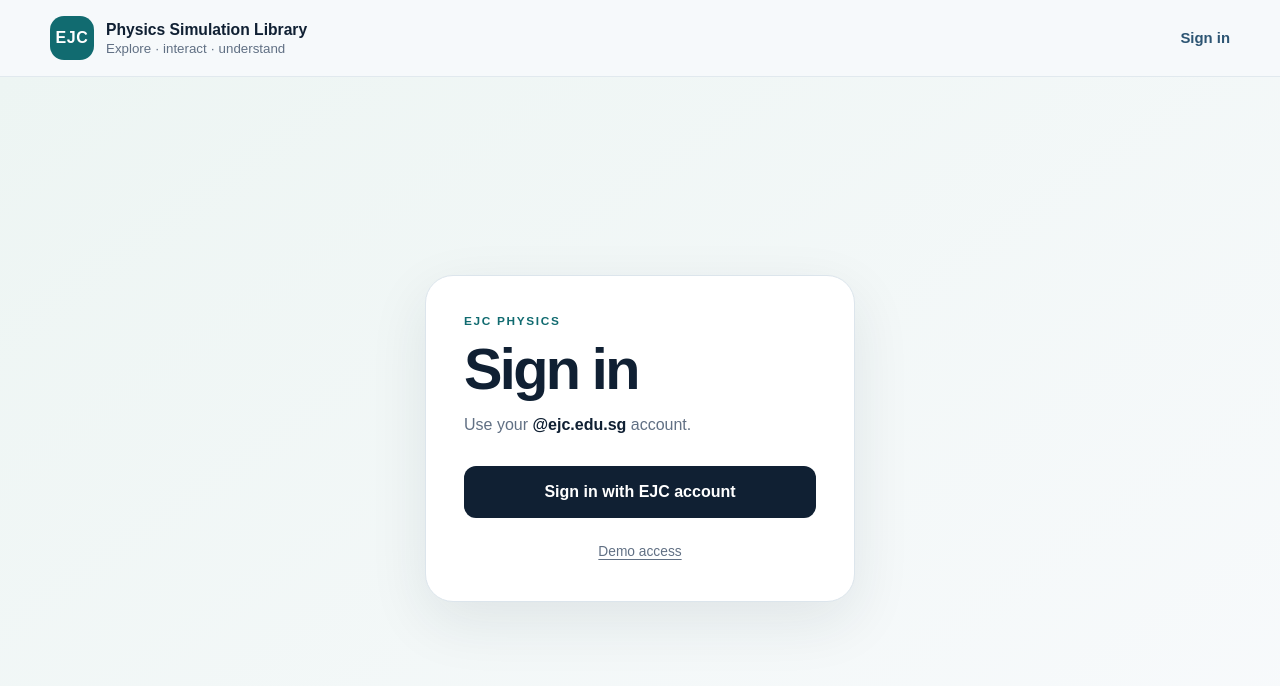
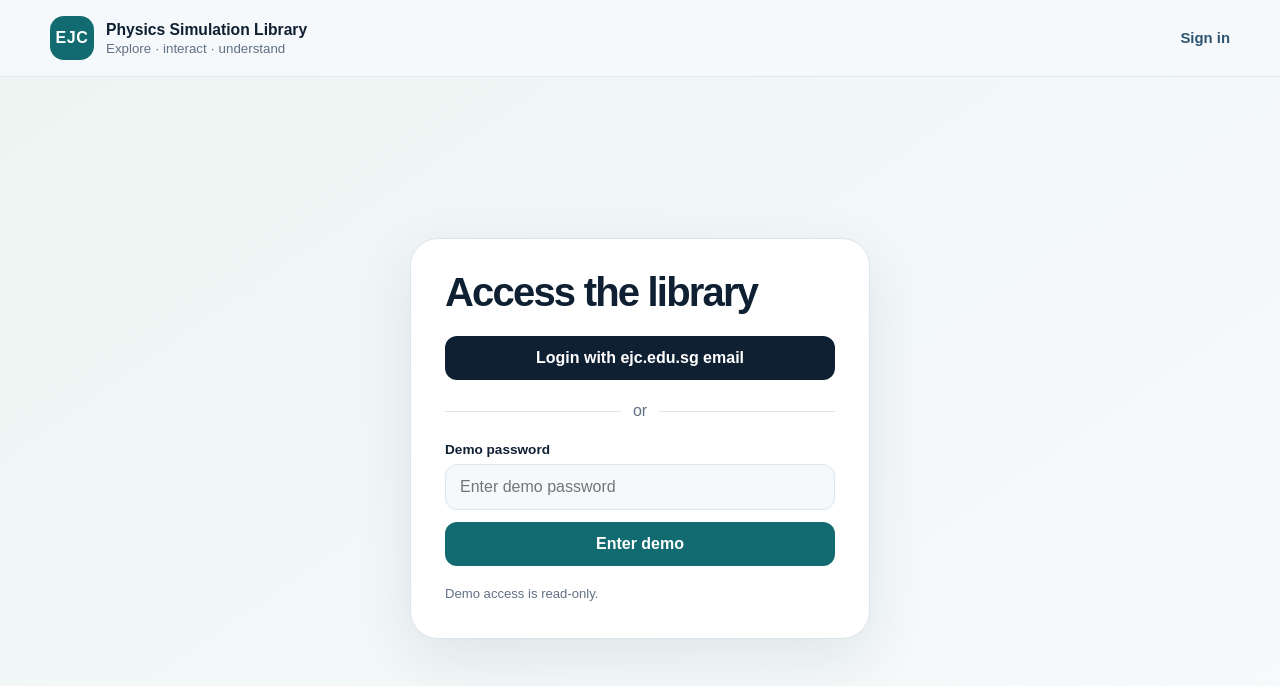
Before and after one commit to ejcphysicstutors/simulation-library, a Next.js app: page /login in a window 1280 px wide. Shown: the top 686 px of the page. Built offline with nearby package versions, Linux system fonts and the light colour scheme; no server answers.

Commit message:
Add files via upload

```diff
--- a/app/login/page.tsx
+++ b/app/login/page.tsx
@@ -13,10 +13,8 @@ export default async function LoginPage() {
 
   return (
     <main className="auth-page">
-      <section className="auth-card auth-card-simple">
-        <p className="eyebrow">EJC Physics</p>
-        <h1>Sign in</h1>
-        <p>Use your <strong>@ejc.edu.sg</strong> account.</p>
+      <section className="auth-card">
+        <h1>Access the library</h1>
         <LoginForm />
       </section>
     </main>
--- a/components/login-form.tsx
+++ b/components/login-form.tsx
@@ -15,7 +15,6 @@ function destinationForRole(role: string): string {
 export function LoginForm() {
   const router = useRouter();
   const [busy, setBusy] = useState<"google" | "demo" | null>(null);
-  const [demoOpen, setDemoOpen] = useState(false);
   const [demoPassword, setDemoPassword] = useState("");
   const [error, setError] = useState("");
 
@@ -74,24 +73,13 @@ export function LoginForm() {
 
   return (
     <>
-      <button className="auth-button google auth-button-primary" type="button" onClick={handleGoogle} disabled={busy !== null}>
-        {busy === "google" ? "Signing in…" : "Sign in with EJC account"}
+      <button className="auth-button google" type="button" onClick={handleGoogle} disabled={busy !== null}>
+        {busy === "google" ? "Signing in…" : "Login with ejc.edu.sg email"}
       </button>
 
-      <button
-        className="demo-access-toggle"
-        type="button"
-        onClick={() => {
-          setDemoOpen((open) => !open);
-          setError("");
-        }}
-        aria-expanded={demoOpen}
-      >
-        {demoOpen ? "Hide demo access" : "Demo access"}
-      </button>
+      <div className="divider"><span>or</span></div>
 
-      {demoOpen ? (
-        <form className="demo-access-form" onSubmit={handleDemo}>
+      <form onSubmit={handleDemo}>
         <label className="field-label" htmlFor="demo-password">Demo password</label>
         <input
           id="demo-password"
@@ -107,9 +95,9 @@ export function LoginForm() {
           {busy === "demo" ? "Checking…" : "Enter demo"}
         </button>
       </form>
-      ) : null}
 
       {error ? <p className="form-error" role="alert">{error}</p> : null}
+      <p className="auth-note">Demo access is read-only.</p>
     </>
   );
 }
```
Lines whose indentation alone changed are shown as unchanged.
